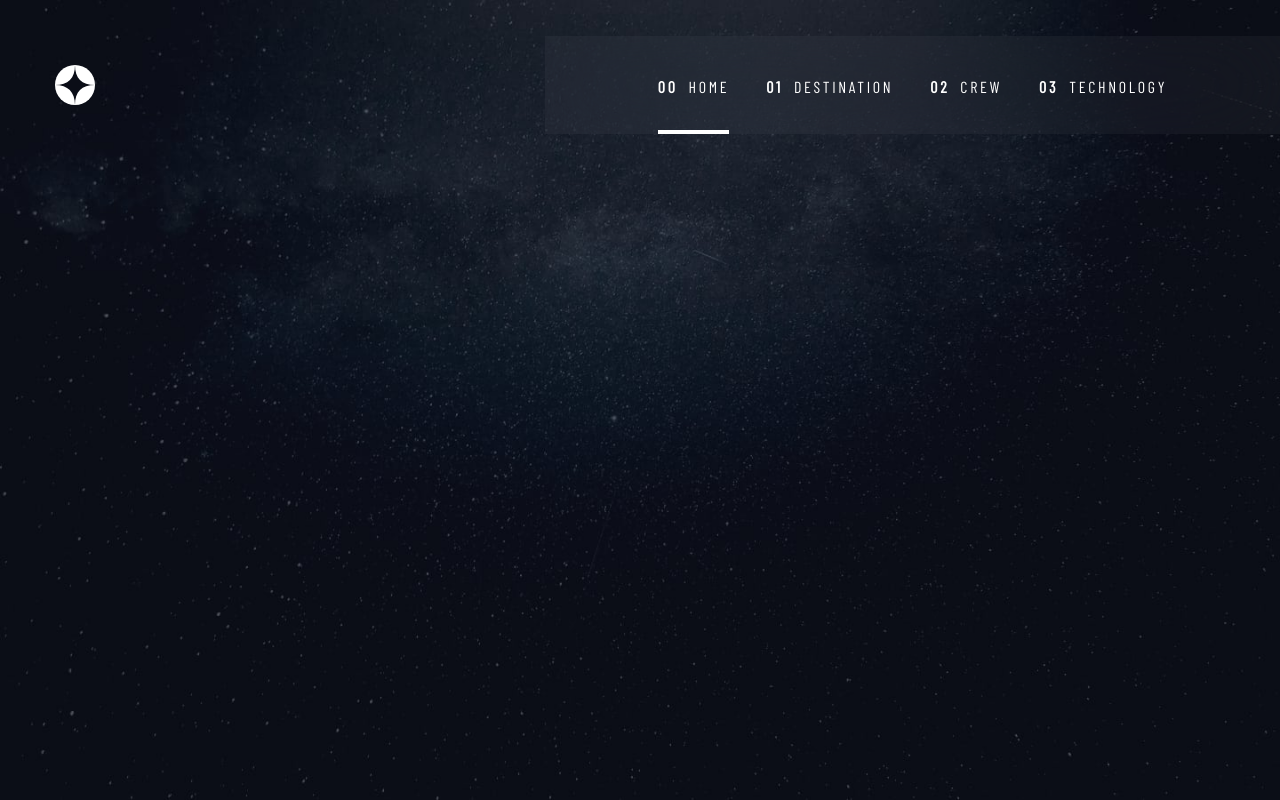
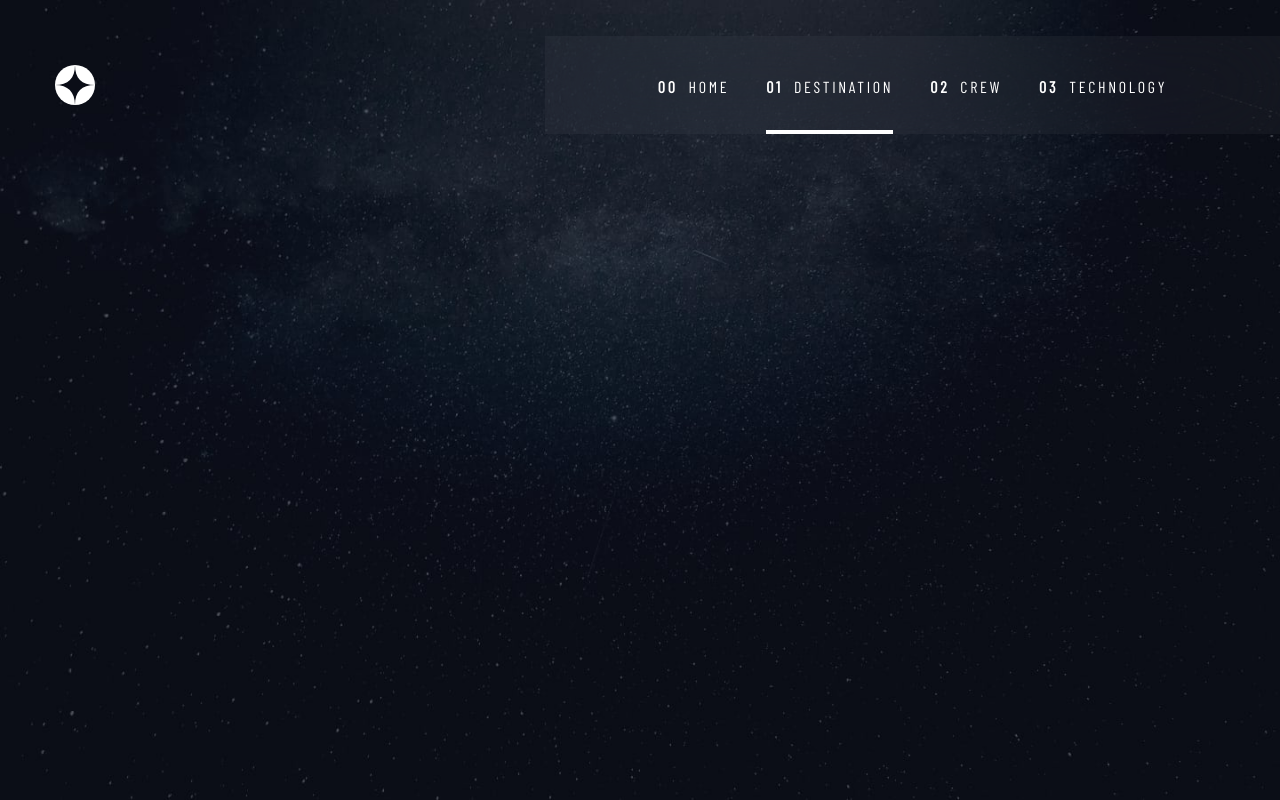
Before and after one commit to basitkorai/space-tourism-website, a React (Vite) app: page /destination in a window 1280 px wide. Built offline with nearby package versions, Linux system fonts and the light colour scheme; a web font is replaced by a local one.

Commit message:
feat: active page indicator added on navlinks

```diff
--- a/src/assets/global.css
+++ b/src/assets/global.css
@@ -3,6 +3,16 @@
 @tailwind base;
 @tailwind components;
 @tailwind utilities;
+
+.active::before {
+  content: '';
+  position: absolute;
+  right: 0;
+  bottom: 0;
+  height: 100%;
+  width: 0.25rem;
+  background: white;
+}
 
 .bg-home {
   background-image: url('./images/home/background-home-mobile.jpg');
@@ -13,6 +23,16 @@
 }
 
 @media (min-width: 48em) {
+  .active::before {
+    content: '';
+    position: absolute;
+    right: 0;
+    bottom: 0;
+    width: 100%;
+    height: 0.25rem;
+    background: white;
+  }
+
   .bg-home {
     background-image: url('./images/home/background-home-tablet.jpg');
   }
--- /dev/null
+++ b/src/components/NavListItem.jsx
@@ -0,0 +1,46 @@
+import { NavLink } from 'react-router-dom'
+import { useGlobalContext } from '../context/context'
+
+const NavbarItem = ({ page, ItemNum, route }) => {
+  const { isSidebarOpen } = useGlobalContext()
+
+  return (
+    <li
+      className={`relative after:absolute  after:h-[0.25rem] after:right-0 after:bottom-0 hover:after:bg-grey after:w-full`}
+    >
+      <NavLink
+        tabIndex={isSidebarOpen ? 0 : -1}
+        className="relative font-sans_cond tracking-wider pt-[2.44rem] pb-[2.5rem] lg:pb-[2.19rem] block before:transition-all"
+        to={route}
+      >
+        <span
+          aria-hidden="true"
+          className="hidden lg:inline font-bold mr-[0.69rem]"
+        >
+          {ItemNum}
+        </span>
+        {page}
+      </NavLink>
+    </li>
+  )
+}
+
+const SideNavItem = ({ page, ItemNum, route }) => {
+  const { isSidebarOpen } = useGlobalContext()
+
+  return (
+    <li className="w-full relative mb-[1.56rem]">
+      <NavLink
+        tabIndex={isSidebarOpen ? 0 : -1}
+        className="pt-[0.31rem] pb-[0.44rem] font-sans_cond  tracking-wider pl-8 block"
+        to={route}
+      >
+        <span aria-hidden="true" className="font-bold mr-[0.69rem]">
+          {ItemNum}
+        </span>
+        {page}
+      </NavLink>
+    </li>
+  )
+}
+export { NavbarItem, SideNavItem }
--- a/src/components/Navbar.jsx
+++ b/src/components/Navbar.jsx
@@ -3,6 +3,7 @@ import { useEffect, useRef } from 'react'
 import iconHamburger from '../assets/images/shared/icon-hamburger.svg'
 import logo from '../assets/images/shared/logo.svg'
 import { Link } from 'react-router-dom'
+import { NavbarItem } from './NavListItem'
 
 const Navbar = () => {
   const navToggle = useRef(null)
@@ -51,66 +52,10 @@ const Navbar = () => {
             className="relative z-0 nav-list hidden md:flex bg-navcolor backdrop-blur-spaceblur min-w-[58.59%] w-[60%] max-w-[65%] gap-[2.31rem] justify-center text-[0.875rem] lg:text-base"
             id="nav-list"
           >
-            <li className="relative after:content-['']  after:absolute after:bg-white after:w-full after:h-[0.25rem] after:right-0 after:bottom-0">
-              <Link
-                tabIndex={isSidebarOpen ? 0 : -1}
-                className="font-sans_cond tracking-wider pt-[2.44rem] pb-[2.5rem] lg:pb-[2.19rem] block"
-                to="/"
-              >
-                <span
-                  aria-hidden="true"
-                  className="hidden lg:inline font-bold mr-[0.69rem]"
-                >
-                  00
-                </span>
-                HOME
-              </Link>
-            </li>
-            <li className="relative after:content-['']  after:absolute hover:after:bg-grey after:w-full after:h-[0.25rem] after:right-0 after:bottom-0">
-              <Link
-                tabIndex={isSidebarOpen ? 0 : -1}
-                className="font-sans_cond tracking-wider pt-[2.44rem] pb-[2.5rem] lg:pb-[2.19rem] block"
-                to="/destination"
-              >
-                <span
-                  aria-hidden="true"
-                  className="hidden lg:inline font-bold mr-[0.69rem]"
-                >
-                  01
-                </span>
-                DESTINATION
-              </Link>
-            </li>
-            <li className="relative after:content-['']  after:absolute hover:after:bg-grey after:w-full after:h-[0.25rem] after:right-0 after:bottom-0">
-              <Link
-                tabIndex={isSidebarOpen ? 0 : -1}
-                className="font-sans_cond tracking-wider pt-[2.44rem] pb-[2.5rem] lg:pb-[2.19rem] block"
-                to="/crew"
-              >
-                <span
-                  aria-hidden="true"
-                  className="hidden lg:inline font-bold mr-[0.69rem]"
-                >
-                  02
-                </span>
-                CREW
-              </Link>
-            </li>
-            <li className="relative after:content-['']  after:absolute hover:after:bg-grey after:w-full after:h-[0.25rem] after:right-0 after:bottom-0">
-              <Link
-                tabIndex={isSidebarOpen ? 0 : -1}
-                className="font-sans_cond tracking-wider pt-[2.44rem] pb-[2.5rem] lg:pb-[2.19rem] block"
-                to="TECHNOLOGY"
-              >
-                <span
-                  aria-hidden="true"
-                  className="hidden lg:inline font-bold mr-[0.69rem]"
-                >
-                  03
-                </span>
-                TECHNOLOGY
-              </Link>
-            </li>
+            <NavbarItem page="HOME" ItemNum="00" route="/" />
+            <NavbarItem page="DESTINATION" ItemNum="01" route="/destination" />
+            <NavbarItem page="CREW" ItemNum="02" route="/crew" />
+            <NavbarItem page="TECHNOLOGY" ItemNum="03" route="/technology" />
           </ul>
         </nav>
       </div>
--- a/src/components/Sidebar.jsx
+++ b/src/components/Sidebar.jsx
@@ -1,11 +1,12 @@
 import { useGlobalContext } from '../context/context'
 import { useEffect, useRef } from 'react'
 import iconClose from '../assets/images/shared/icon-close.svg'
-import { Link } from 'react-router-dom'
+import { SideNavItem } from './NavListItem'
 
 const Sidebar = () => {
   const closeSidebarBtn = useRef(null)
   const { isSidebarOpen, setIsSidebarOpen } = useGlobalContext()
+
   useEffect(() => {
     if (isSidebarOpen) {
       closeSidebarBtn.current.focus()
@@ -33,54 +34,10 @@ const Sidebar = () => {
             <img src={iconClose} alt="" width="20" height="20" />
           </button>
         </div>
-        <li className="w-full relative after:content-['']  after:absolute after:bg-white after:h-full after:w-[0.25rem] after:right-0 after:top-0 mb-[1.56rem]">
-          <Link
-            tabIndex={isSidebarOpen ? 0 : -1}
-            className="pt-[0.31rem] pb-[0.44rem] font-sans_cond  tracking-wider pl-8 block"
-            to="/"
-          >
-            <span aria-hidden="true" className="font-bold mr-[0.69rem]">
-              00
-            </span>
-            HOME
-          </Link>
-        </li>
-        <li className="w-full relative after:content-['']  after:absolute hover:after:bg-grey after:h-full after:w-[0.25rem] after:right-0 after:top-0 mb-[1.56rem]">
-          <Link
-            tabIndex={isSidebarOpen ? 0 : -1}
-            className="pt-[0.31rem] pb-[0.44rem] font-sans_cond  tracking-wider pl-8 block"
-            to="/destination"
-          >
-            <span aria-hidden="true" className="font-bold mr-[0.69rem]">
-              01
-            </span>
-            DESTINATION
-          </Link>
-        </li>
-        <li className="w-full relative after:content-['']  after:absolute hover:after:bg-grey after:h-full after:w-[0.25rem] after:right-0 after:top-0 mb-[1.56rem]">
-          <Link
-            tabIndex={isSidebarOpen ? 0 : -1}
-            className="pt-[0.31rem] pb-[0.44rem] font-sans_cond  tracking-wider pl-8 block"
-            to="/crew"
-          >
-            <span aria-hidden="true" className="font-bold mr-[0.69rem]">
-              02
-            </span>
-            CREW
-          </Link>
-        </li>
-        <li className="w-full relative after:content-['']  after:absolute hover:after:bg-grey after:h-full after:w-[0.25rem] after:right-0 after:top-0 mb-[1.56rem]">
-          <Link
-            tabIndex={isSidebarOpen ? 0 : -1}
-            className="pt-[0.31rem] pb-[0.44rem] font-sans_cond  tracking-wider pl-8 block"
-            to="/technology"
-          >
-            <span aria-hidden="true" className="font-bold mr-[0.69rem]">
-              03
-            </span>
-            TECHNOLOGY
-          </Link>
-        </li>
+        <SideNavItem page="HOME" ItemNum="00" route="/" />
+        <SideNavItem page="DESTINATION" ItemNum="01" route="/destination" />
+        <SideNavItem page="CREW" ItemNum="02" route="/crew" />
+        <SideNavItem page="TECHNOLOGY" ItemNum="03" route="/technology" />
       </ul>
     </nav>
   )
--- a/src/context/context.jsx
+++ b/src/context/context.jsx
@@ -1,22 +1,15 @@
-import { createContext, useContext, useEffect, useState } from 'react'
+import { createContext, useContext, useState } from 'react'
 
 const AppContext = createContext()
 
 const AppProvider = ({ children }) => {
   const [isSidebarOpen, setIsSidebarOpen] = useState(false)
 
-  const nextImage = () => {
-    setIndex((index) => {
-      const newIndex = index + 1
-      return checkNumber(newIndex)
-    })
-  }
-
   const functions = {
     isSidebarOpen,
     setIsSidebarOpen,
-    nextImage,
   }
+
   return (
     <AppContext.Provider value={{ ...functions }}>
       {children}
--- a/src/main.jsx
+++ b/src/main.jsx
@@ -1,4 +1,3 @@
-import React from 'react'
 import ReactDOM from 'react-dom/client'
 import App from './App.jsx'
 import './assets/global.css'
```
